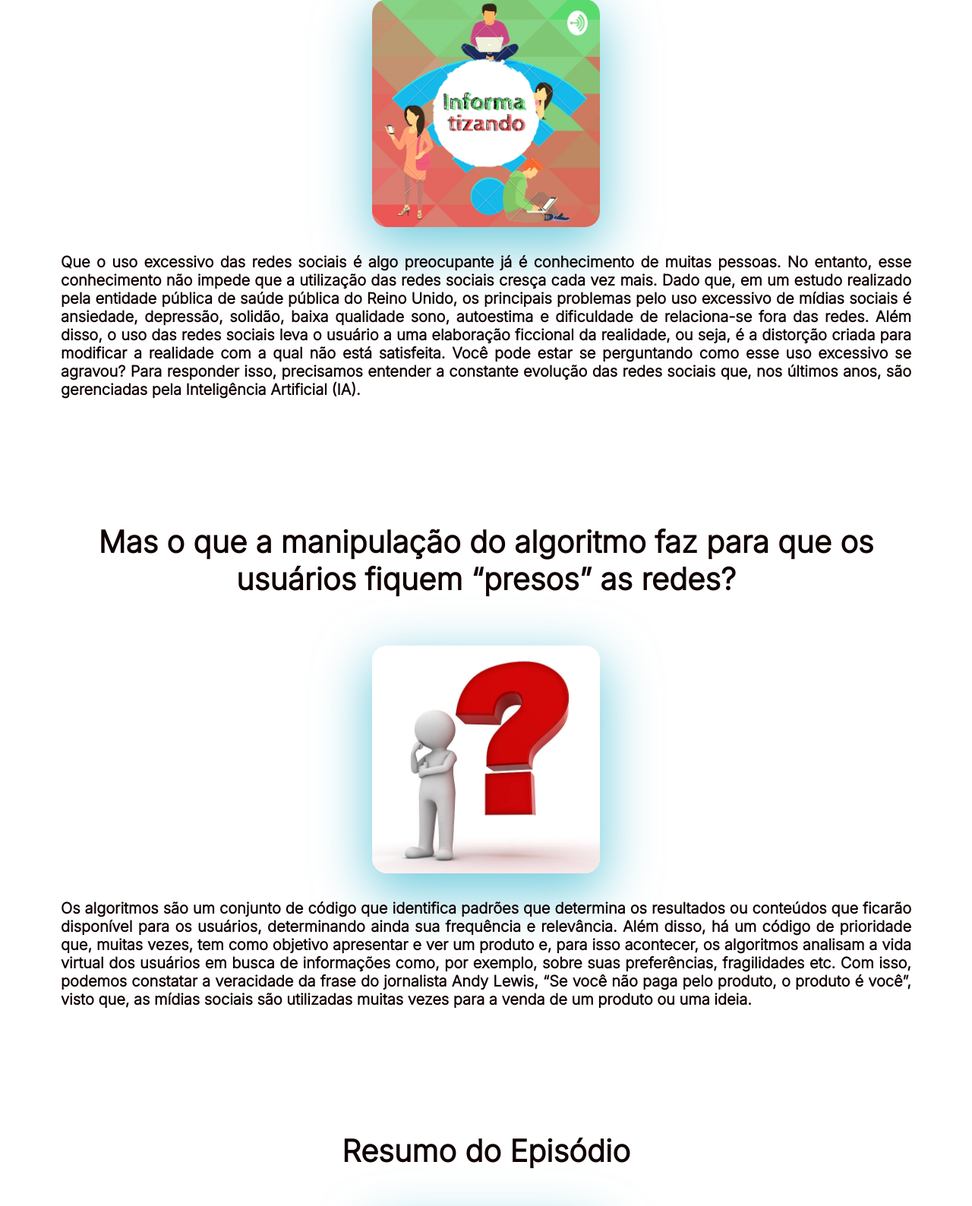
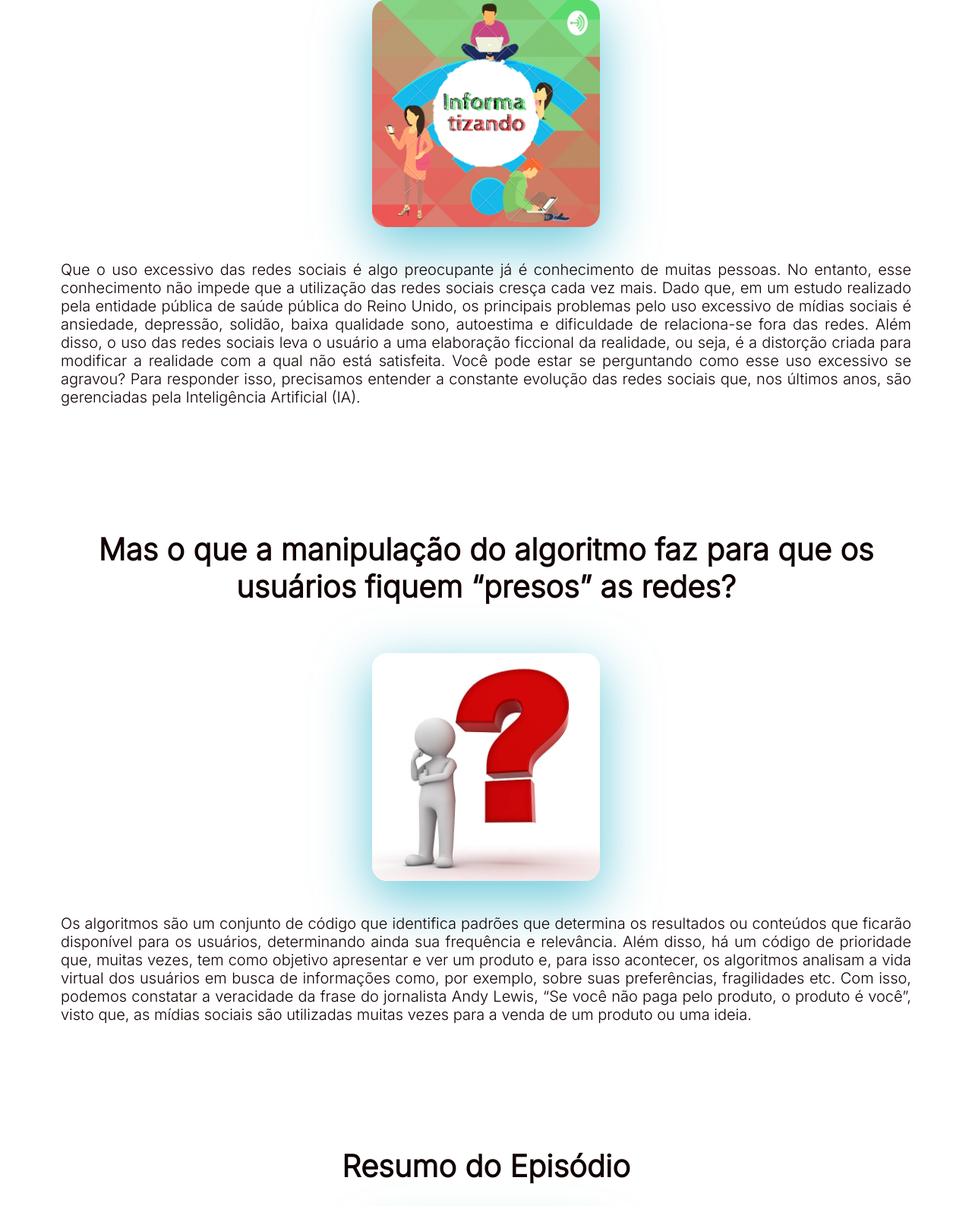
Before and after one commit to ProdigyCoderMendes/Projeto-RPP-IFRN-Extensao-Podcast-Informatizando, a PHP site: page /episodio-08.html in a window 1280 px wide. Shown: the part 366-1954 px from the top of the page at 76% size. Run offline with PHP 8.4, Linux system fonts and the light colour scheme.

Commit message:
mudando estilos das letras dos textos dos episódios(conteúdo extra)

```diff
--- a/style-episodes.css
+++ b/style-episodes.css
@@ -60,6 +60,8 @@
   justify-content: center;
   text-align: justify;
   font-size: 20px;
+  margin-top: 40px;
+  font-weight: 300;
 }
 
 /*Adicionando footer*/
```
